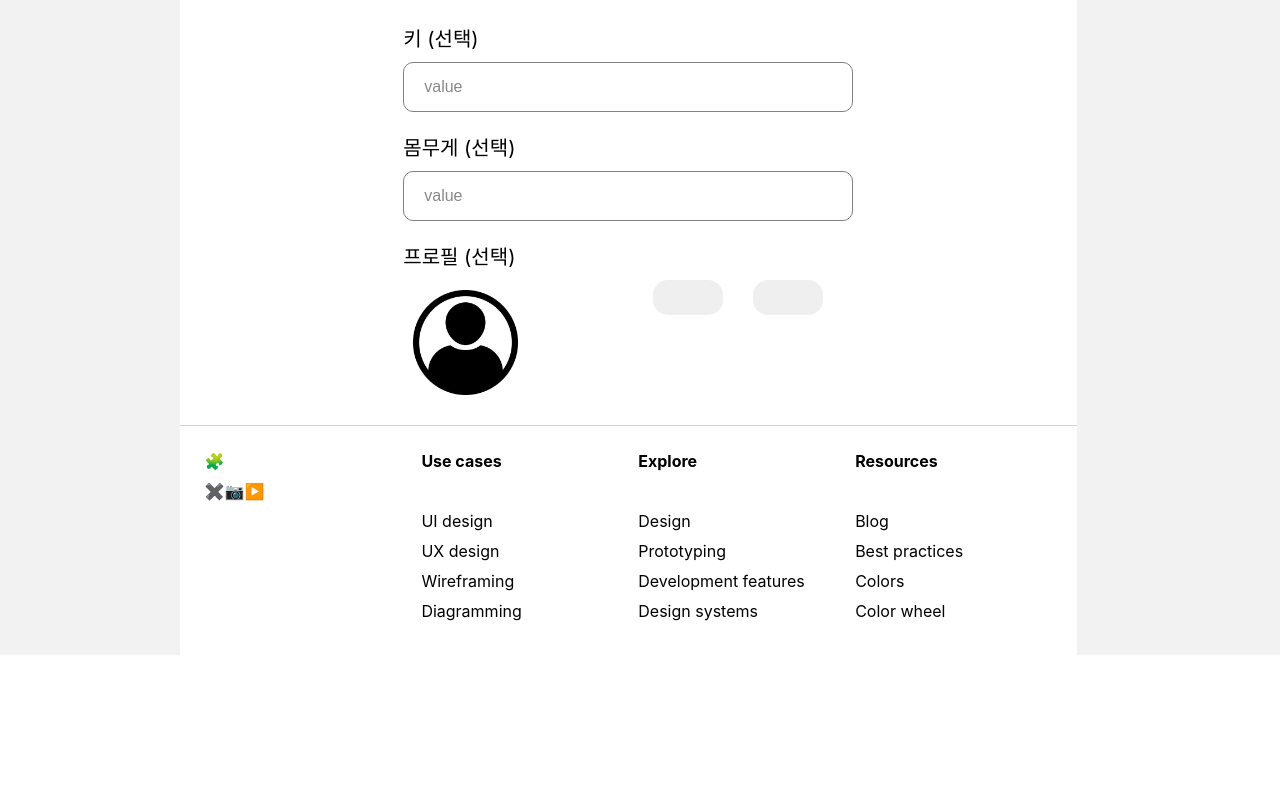
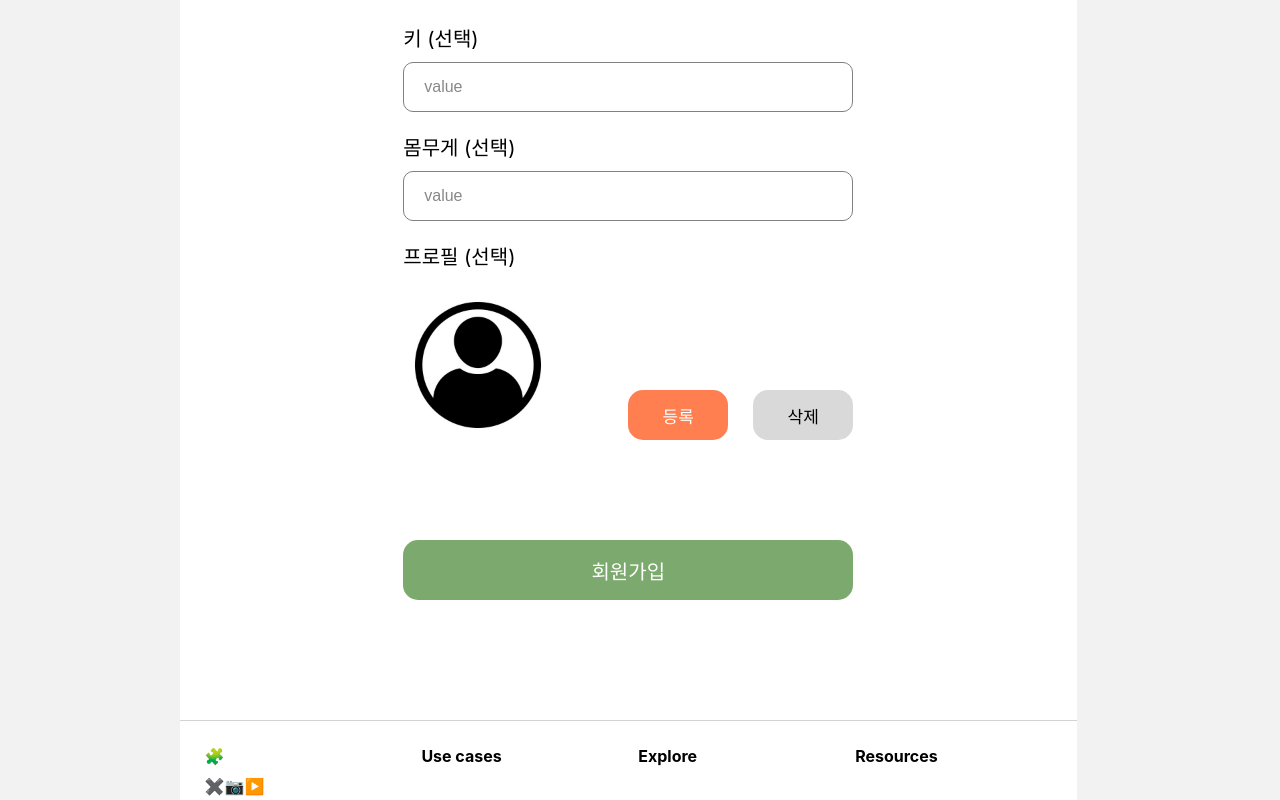
Before and after one commit to rlatmdxor/finalPrj01, a React (Create React App) app in the folder healthcare_react/healinglog/: page /join2 in a window 1280 px wide. Shown: the part 1258-2058 px from the top of the page. Before the commit the page ends 1914 px from the top, so only its background shows below. Built offline with nearby package versions, Linux system fonts and the light colour scheme.

Commit message:
feat : join 페이지 작업

```diff
--- a/healthcare_react/healinglog/src/components/pages/Member/Join.jsx
+++ b/healthcare_react/healinglog/src/components/pages/Member/Join.jsx
@@ -102,14 +102,13 @@ const Join = () => {
               str="다음"
               c={() => {
                 if (isSubmitEnabled) {
-                  return '#B5B5B5';
+                  return theme.green;
                 } else {
-                  return '#D3D3D3';
+                  return theme.gray;
                 }
               }}
               fs="20"
               fc="white"
-              type="submit"
               disabled={!isSubmitEnabled}
               f={() => {
                 if (isSubmitEnabled) {
--- a/healthcare_react/healinglog/src/components/pages/Member/Join2.jsx
+++ b/healthcare_react/healinglog/src/components/pages/Member/Join2.jsx
@@ -1,16 +1,22 @@
-import React from 'react';
+import React, { useState } from 'react';
 import Title from '../../util/Title';
-import styled from 'styled-components';
+import styled, { useTheme } from 'styled-components';
 import Btn from '../../util/Btn';
 
 const Join2 = () => {
+  const [inputValue, setInputValue] = useState('');
+  const handleInputChange = (event) => {
+    setInputValue(event.target.value);
+  };
+  const theme = useTheme();
+  const isSubmitEnabled = 1;
   return (
     <>
       <Container>
         <Title>회원가입</Title>
         <InputContainer>
           <InputTitle>아이디</InputTitle>
-          <JoinInput placeholder="value" value={''}></JoinInput>
+          <JoinInput placeholder="value" className="id" value={inputValue} onChange={handleInputChange}></JoinInput>
           <InputTitle>비밀번호</InputTitle>
           <JoinInput placeholder="value" value={''}></JoinInput>
           <InputTitle>닉네임</InputTitle>
@@ -36,9 +42,29 @@ const Join2 = () => {
           <InputTitle>프로필 (선택)</InputTitle>
           <ProfileContainer>
             <ProfileImg src="/img/profile.jpg"></ProfileImg>
-            <Btn></Btn>
-            <Btn></Btn>
+            <BtnContainer>
+              <Btn w={'100'} h={'50'} c={theme.orange} str="등록" fc={'white'} />
+            </BtnContainer>
+            <BtnContainer>
+              <Btn w={'100'} h={'50'} c={theme.gray} str="삭제" />
+            </BtnContainer>
           </ProfileContainer>
+          <BlankSpace />
+          <Btn
+            type="submit"
+            w={'450'}
+            h={'60'}
+            fs={'20'}
+            str="회원가입"
+            fc={'white'}
+            c={() => {
+              if (isSubmitEnabled) {
+                return theme.green;
+              } else {
+                return theme.gray;
+              }
+            }}
+          />
         </InputContainer>
       </Container>
     </>
@@ -56,6 +82,7 @@ const InputContainer = styled.form`
   justify-content: center;
   align-items: center;
   margin-top: 100px;
+  margin-bottom: 100px;
 `;
 
 const InputTitle = styled.div`
@@ -83,10 +110,19 @@ const JoinInput = styled.input`
 
 const ProfileContainer = styled.div`
   display: grid;
-  grid-template-columns: 250px 1fr 1fr;
+  grid-template-columns: 200px 1fr 1fr;
+  margin-top: 10px;
 `;
 
 const ProfileImg = styled.img`
-  width: 125px;
-  height: 125px;
+  width: 150px;
+  height: 150px;
 `;
+
+const BtnContainer = styled.div`
+  display: grid;
+  justify-content: end;
+  align-content: end;
+`;
+
+const SubmitBtn = styled.input``;
--- a/healthcare_react/healinglog/src/components/util/Btn.jsx
+++ b/healthcare_react/healinglog/src/components/util/Btn.jsx
@@ -17,9 +17,9 @@ const CommonBtn = styled.button`
   cursor: pointer;
 `;
 
-const Btn = ({ str, f, c, fc, w, h, fs }) => {
+const Btn = ({ type, str, f, c, fc, w, h, fs }) => {
   return (
-    <CommonBtn onClick={f} c={c} fc={fc} fs={fs} w={w} h={h}>
+    <CommonBtn type={type || 'button'} onClick={f} c={c} fc={fc} fs={fs} w={w} h={h}>
       {str}
     </CommonBtn>
   );
```
Also changed, not shown: healthcare_react/healinglog/src/redux/JoinSlice.jsx (added, +67 -0 lines).
